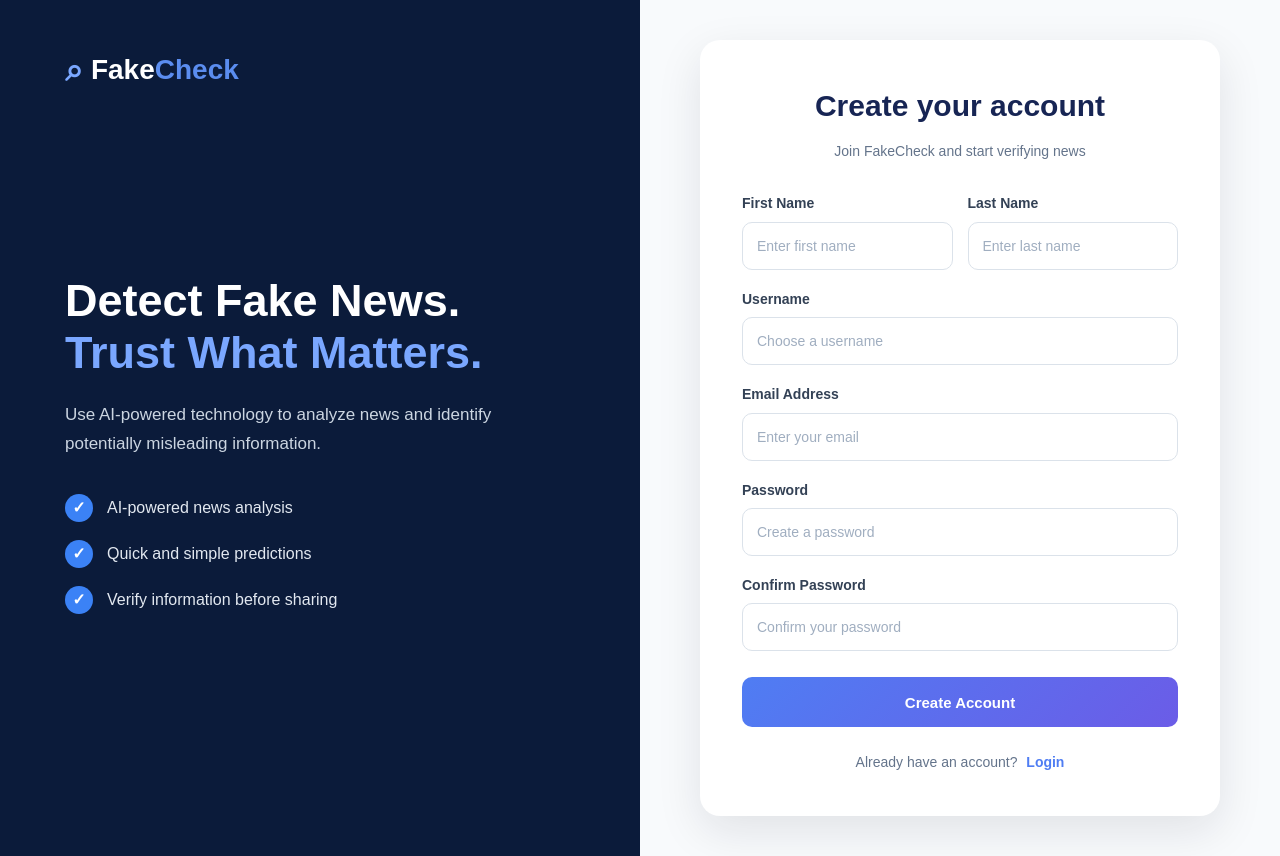
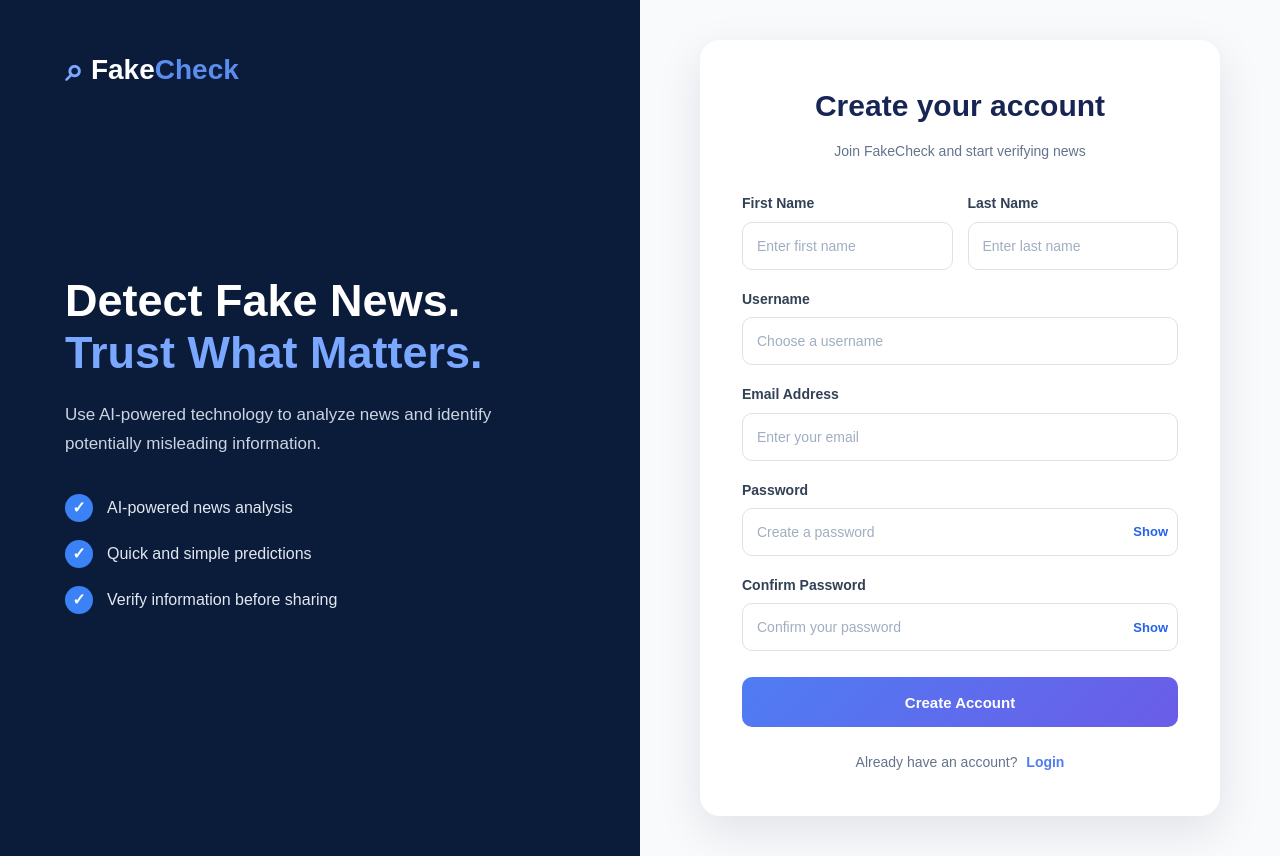
Before and after one commit to fthmlabeeba82-lgtm/Fake-news-detection, a Django app: page /register/ in a window 1280 px wide. Run offline with Django 5.2, Linux system fonts and the light colour scheme; parts of the project's set-up code (start-up, migrations or seed data) failed here and were passed over.

Commit message:
Added show hide password feature

```diff
--- a/app/static/app/script.js
+++ b/app/static/app/script.js
@@ -127,3 +127,20 @@ checkNews.addEventListener("click", function () {
 
 
 });
+
+
+function togglePassword(inputId, button) {
+    const passwordInput = document.getElementById(inputId);
+
+    if (!passwordInput) return;
+
+    if (passwordInput.type === "password") {
+        passwordInput.type = "text";
+        button.textContent = "Hide";
+        button.setAttribute("aria-label", "Hide password");
+    } else {
+        passwordInput.type = "password";
+        button.textContent = "Show";
+        button.setAttribute("aria-label", "Show password");
+    }
+}
--- a/app/static/app/style.css
+++ b/app/static/app/style.css
@@ -1111,3 +1111,32 @@ footer .copyright {
 .user-dropdown a:hover {
     background: #f1f5f9;
 }
+
+
+/* Password Show/Hide */
+.password-wrapper {
+    display: flex;
+    align-items: center;
+    position: relative;
+}
+
+.password-wrapper input {
+    flex: 1;
+    width: 100%;
+    padding-right: 65px;
+}
+
+.toggle-password {
+    position: absolute;
+    right: 10px;
+    background: transparent;
+    border: none;
+    color: #2563eb;
+    font-size: 13px;
+    font-weight: 600;
+    cursor: pointer;
+}
+
+.toggle-password:hover {
+    color: #1d4ed8;
+}
--- a/app/templates/app/register.html
+++ b/app/templates/app/register.html
@@ -142,43 +142,50 @@
                     <!-- Password -->
 
                     <div class="form-group">
-
     <label>Password</label>
 
+    <div class="password-wrapper">
         <input
             type="password"
             name="password"
+            id="password"
             placeholder="Create a password"
             required>
 
+        <button type="button"
+                class="toggle-password"
+                onclick="togglePassword('password', this)"
+                aria-label="Show password">
+            Show
+        </button>
+    </div>
 </div>
 
-
 <!-- Confirm Password -->
-
 <div class="form-group">
-
     <label>Confirm Password</label>
 
+    <div class="password-wrapper">
         <input
             type="password"
             name="confirm_password"
+            id="confirm_password"
             placeholder="Confirm your password"
             required>
 
+        <button type="button"
+                class="toggle-password"
+                onclick="togglePassword('confirm_password', this)"
+                aria-label="Show confirm password">
+            Show
+        </button>
+    </div>
 </div>
 
-
 <!-- Register Button -->
-
-                    <button
-                        type="submit"
-                        class="auth-button">
-
+<button type="submit" class="auth-button">
     Create Account
-
 </button>
-
 </form>
 
 
@@ -202,6 +209,8 @@
 
     </div>
 
+    <script src="{% static 'app/script.js' %}"></script>
+
 </body>
 
 </html>
```
Lines whose indentation alone changed are shown as unchanged.
